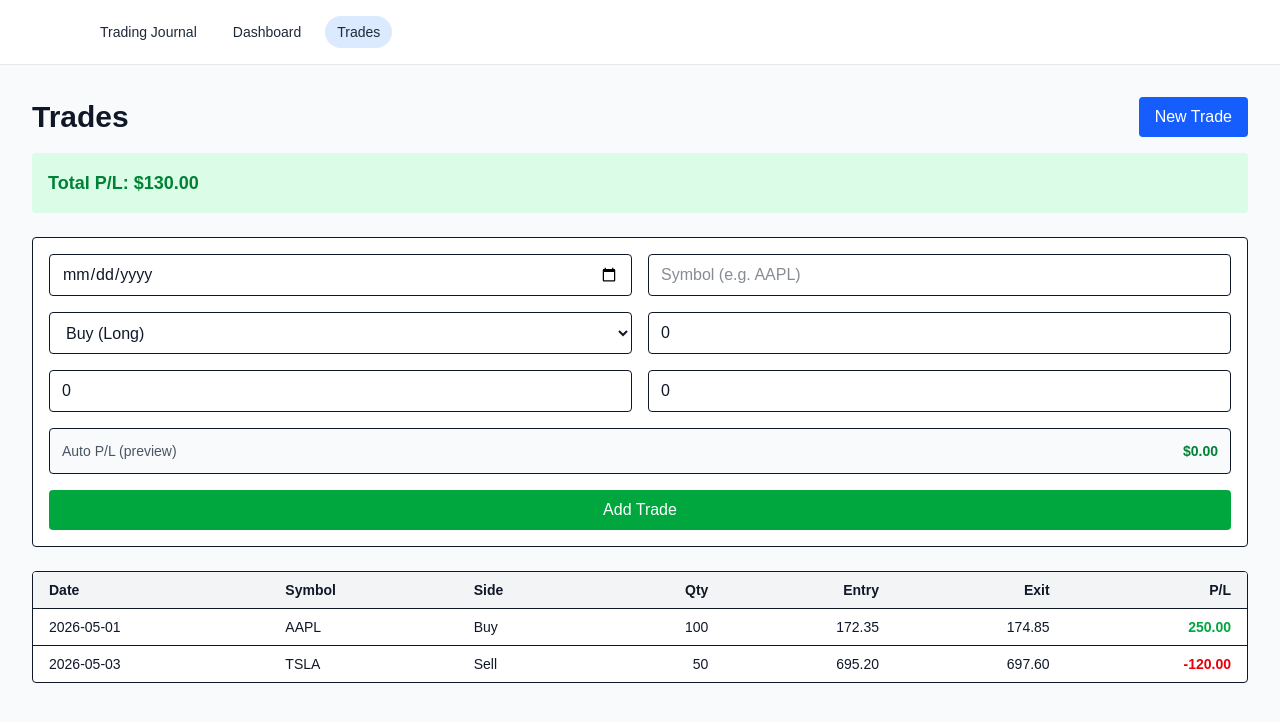
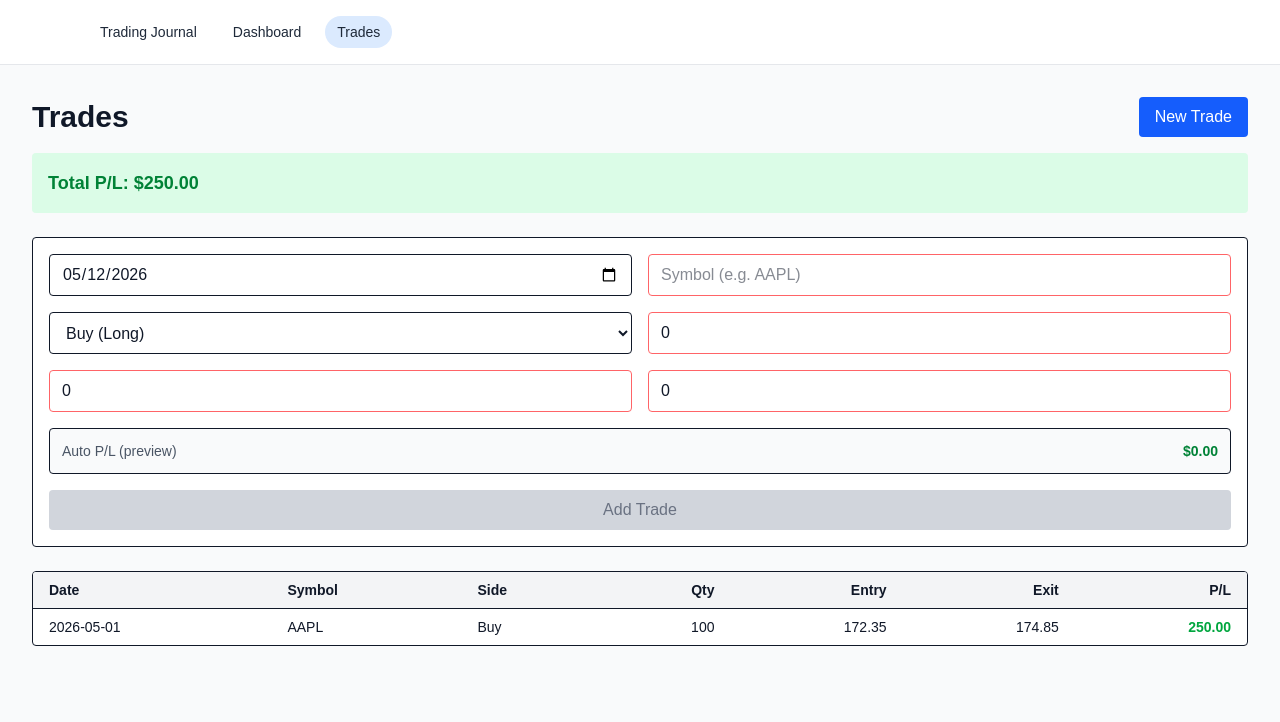
Before and after one commit to jorgemancipe/trading-journal, a Next.js app: page /trades in a window 1280 px wide. Both pictures are taken after a click on the button "New Trade". Shown: the top 722 px of the page. Built offline with nearby package versions, Linux system fonts and the light colour scheme.

Commit message:
Update page.tsx

```diff
--- a/app/trades/page.tsx
+++ b/app/trades/page.tsx
@@ -10,7 +10,7 @@ type Trade = {
   quantity: number;
   entry: number;
   exit: number;
-  profit: number; // computed at submit time
+  profit: number;
 };
 
 const initialTrades: Trade[] = [
@@ -24,24 +24,16 @@ const initialTrades: Trade[] = [
     exit: 174.85,
     profit: (174.85 - 172.35) * 100,
   },
-  {
-    id: 2,
-    date: "2026-05-03",
-    symbol: "TSLA",
-    side: "Sell",
-    quantity: 50,
-    entry: 695.2,
-    exit: 697.6,
-    profit: (695.2 - 697.6) * 50,
-  },
 ];
 
 export default function TradesPage() {
   const [trades, setTrades] = useState<Trade[]>(initialTrades);
   const [showForm, setShowForm] = useState(false);
 
+  const today = new Date().toISOString().split("T")[0];
+
   const [form, setForm] = useState({
-    date: "",
+    date: today,
     symbol: "",
     side: "Buy" as "Buy" | "Sell",
     quantity: 0,
@@ -49,16 +41,29 @@ export default function TradesPage() {
     exit: 0,
   });
 
-  // Live computed P/L preview (updates as you type)
+  // --- live profit preview ---
   const liveProfit = useMemo(() => {
-    const qty = Number(form.quantity) || 0;
-    const entry = Number(form.entry) || 0;
-    const exit = Number(form.exit) || 0;
+    const qty = Number(form.quantity);
+    const entry = Number(form.entry);
+    const exit = Number(form.exit);
 
-    // Long (Buy): (Exit - Entry) * Qty
-    // Short (Sell): (Entry - Exit) * Qty
-    return form.side === "Buy" ? (exit - entry) * qty : (entry - exit) * qty;
+    if (qty <= 0 || entry <= 0 || exit <= 0) return 0;
+
+    return form.side === "Buy"
+      ? (exit - entry) * qty
+      : (entry - exit) * qty;
   }, [form]);
+
+  // --- validation ---
+  const errors = {
+    symbol: form.symbol.trim() === "",
+    quantity: form.quantity <= 0,
+    entry: form.entry <= 0,
+    exit: form.exit <= 0,
+    date: form.date === "",
+  };
+
+  const isValid = !Object.values(errors).some(Boolean);
 
   const totalPL = useMemo(
     () => trades.reduce((sum, t) => sum + t.profit, 0),
@@ -67,14 +72,16 @@ export default function TradesPage() {
 
   function handleSubmit(e: React.FormEvent) {
     e.preventDefault();
+    if (!isValid) return;
 
-    const qty = Number(form.quantity) || 0;
-    const entry = Number(form.entry) || 0;
-    const exit = Number(form.exit) || 0;
+    const qty = Number(form.quantity);
+    const entry = Number(form.entry);
+    const exit = Number(form.exit);
 
-    // Compute profit using standard long/short formulas [1](https://help.tradervue.com/article/3440-mfe-and-mae-calculations)[2](https://www.tradervue.com/blog/mfe-and-mae-calculations)
     const profit =
-      form.side === "Buy" ? (exit - entry) * qty : (entry - exit) * qty;
+      form.side === "Buy"
+        ? (exit - entry) * qty
+        : (entry - exit) * qty;
 
     const newTrade: Trade = {
       id: Date.now(),
@@ -89,9 +96,9 @@ export default function TradesPage() {
 
     setTrades([...trades, newTrade]);
 
-    // Reset form
+    // reset form smartly
     setForm({
-      date: "",
+      date: today,
       symbol: "",
       side: "Buy",
       quantity: 0,
@@ -134,16 +141,20 @@ export default function TradesPage() {
             type="date"
             value={form.date}
             onChange={(e) => setForm({ ...form, date: e.target.value })}
+            className={`border rounded px-3 py-2 ${
+              errors.date ? "border-red-400" : ""
+            }`}
             required
-            className="border rounded px-3 py-2"
           />
 
           <input
             placeholder="Symbol (e.g. AAPL)"
             value={form.symbol}
             onChange={(e) => setForm({ ...form, symbol: e.target.value })}
+            className={`border rounded px-3 py-2 ${
+              errors.symbol ? "border-red-400" : ""
+            }`}
             required
-            className="border rounded px-3 py-2"
           />
 
           <select
@@ -164,8 +175,10 @@ export default function TradesPage() {
             onChange={(e) =>
               setForm({ ...form, quantity: Number(e.target.value) })
             }
+            className={`border rounded px-3 py-2 ${
+              errors.quantity ? "border-red-400" : ""
+            }`}
             required
-            className="border rounded px-3 py-2"
           />
 
           <input
@@ -174,8 +187,10 @@ export default function TradesPage() {
             placeholder="Entry Price"
             value={form.entry}
             onChange={(e) => setForm({ ...form, entry: Number(e.target.value) })}
+            className={`border rounded px-3 py-2 ${
+              errors.entry ? "border-red-400" : ""
+            }`}
             required
-            className="border rounded px-3 py-2"
           />
 
           <input
@@ -184,13 +199,15 @@ export default function TradesPage() {
             placeholder="Exit Price"
             value={form.exit}
             onChange={(e) => setForm({ ...form, exit: Number(e.target.value) })}
+            className={`border rounded px-3 py-2 ${
+              errors.exit ? "border-red-400" : ""
+            }`}
             required
-            className="border rounded px-3 py-2"
           />
 
-          {/* Live P/L preview */}
+          {/* P/L Preview */}
           <div className="col-span-2 p-3 rounded bg-gray-50 border text-sm">
-            <div className="flex justify-between items-center">
+            <div className="flex justify-between">
               <span className="text-gray-600">Auto P/L (preview)</span>
               <span
                 className={
@@ -205,8 +222,13 @@ export default function TradesPage() {
           </div>
 
           <button
-            className="col-span-2 bg-green-600 text-white py-2 rounded hover:bg-green-500 transition"
             type="submit"
+            disabled={!isValid}
+            className={`col-span-2 py-2 rounded transition ${
+              isValid
+                ? "bg-green-600 text-white hover:bg-green-500"
+                : "bg-gray-300 text-gray-500 cursor-not-allowed"
+            }`}
           >
             Add Trade
           </button>
@@ -235,8 +257,12 @@ export default function TradesPage() {
                 <td className="px-4 py-2 font-medium">{t.symbol}</td>
                 <td className="px-4 py-2">{t.side}</td>
                 <td className="px-4 py-2 text-right">{t.quantity}</td>
-                <td className="px-4 py-2 text-right">{t.entry.toFixed(2)}</td>
-                <td className="px-4 py-2 text-right">{t.exit.toFixed(2)}</td>
+                <td className="px-4 py-2 text-right">
+                  {t.entry.toFixed(2)}
+                </td>
+                <td className="px-4 py-2 text-right">
+                  {t.exit.toFixed(2)}
+                </td>
                 <td
                   className={`px-4 py-2 text-right font-semibold ${
                     t.profit >= 0 ? "text-green-600" : "text-red-600"
```
